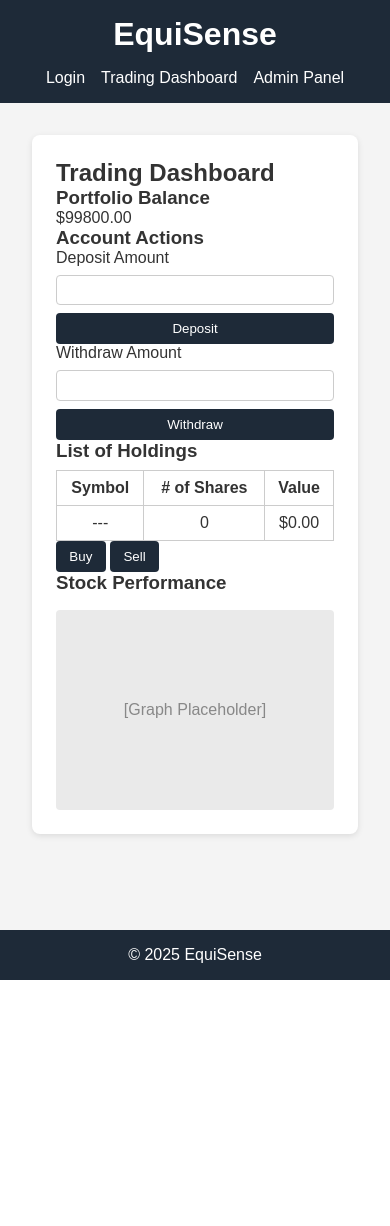
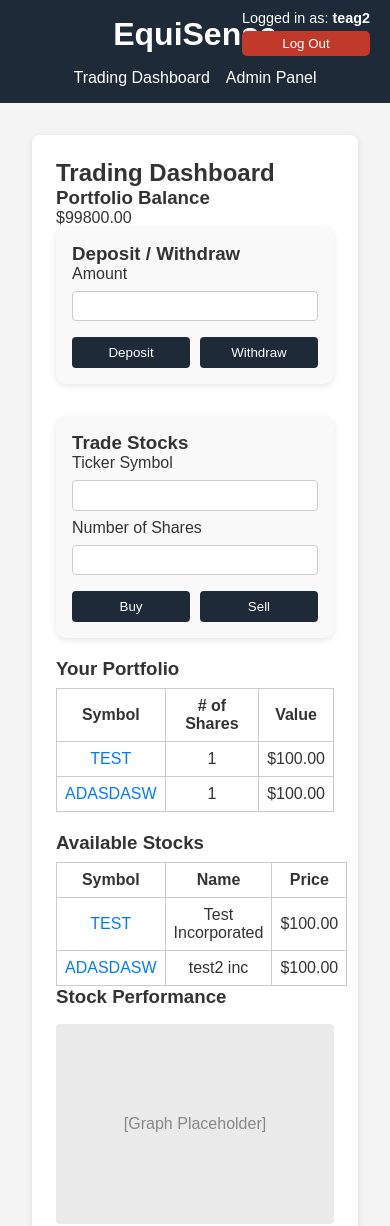
Before and after one commit to teag-asu/Equisense-Stock-Trading-System, a Flask app: page /dashboard/1 in a window 390 px wide. Shown: the top 1226 px of the page. Before the commit the page ends 980 px from the top, so only its background shows below. Run offline with Flask 3, Linux system fonts and the light colour scheme; data comes from the database, SQL or seed files in the repository; both versions use the stored data as it was after the commit.

Commit message:
Adds functionality for creating stocks, buying/selling stocks, viewing a list of stocks and your portfolio, and many other changes

```diff
--- /dev/null
+++ b/Instructions to run.txt
@@ -0,0 +1 @@
+Open this directory in CMD or PowerShell, and run "python app.py", then open "http://127.0.0.1:5000/login" in browser
--- a/app.py
+++ b/app.py
@@ -13,7 +13,7 @@ def get_db_connection():
     return conn
 
 
-# home / login Page
+# home / login page
 @app.route('/')
 @app.route('/login', methods=['GET', 'POST'])
 def login():
@@ -36,6 +36,13 @@ def login():
             return redirect(url_for('login'))
 
     return render_template('login.html')
+
+# logout function
+@app.route('/logout', methods=['POST'])
+def logout():
+    # to be implemented later, since the app doesn't use sessions yet; I just wanted to put in the UI element now
+    flash("You have been logged out.", "success")
+    return redirect(url_for('login'))
 
 
 # register new user
@@ -65,58 +72,90 @@ def register():
 def dashboard(user_id):
     conn = get_db_connection()
     user = conn.execute('SELECT * FROM users WHERE user_id = ?', (user_id,)).fetchone()
+    if not user:
+        flash("User not found.", "error")
+        conn.close()
+        return redirect(url_for('login'))
+
+    # get user's holdings
+    holdings = conn.execute('''
+        SELECT s.symbol, p.quantity AS shares, (p.quantity * s.price) AS value
+        FROM portfolio p
+        JOIN stocks s ON p.stock_id = s.stock_id
+        WHERE p.user_id = ?
+    ''', (user_id,)).fetchall()
+
+    # get full stock list
+    stock_list = conn.execute('SELECT symbol, company_name AS name, price FROM stocks').fetchall()
+    conn.close()
+
+    return render_template(
+        'dashboard.html',
+        user=user,
+        balance=user['balance'],
+        holdings=holdings,
+        stock_list=stock_list,
+        user_id=user_id
+)
+
+
+
+
+# unified deposit/withdraw
+@app.route('/depositwithdraw/<int:user_id>', methods=['POST'])
+def depositwithdraw(user_id):
+    amount = float(request.form['amount'])
+    action = request.form['action']
+
+    if amount <= 0:
+        flash("Amount must be greater than zero.", "error")
+        return redirect(url_for('dashboard', user_id=user_id))
+
+    conn = get_db_connection()
+    user = conn.execute('SELECT balance FROM users WHERE user_id = ?', (user_id,)).fetchone()
 
     if not user:
         flash("User not found.", "error")
         conn.close()
         return redirect(url_for('login'))
 
-    portfolio = conn.execute('''
-        SELECT s.symbol, s.company_name, p.quantity, (p.quantity * s.price) AS value
-        FROM portfolio p
-        JOIN stocks s ON p.stock_id = s.stock_id
-        WHERE p.user_id = ?
-    ''', (user_id,)).fetchall()
-    conn.close()
+    balance = user['balance']
 
-    return render_template(
-        'dashboard.html',
-        user=user,
-        balance=user['balance'],
-        portfolio=portfolio,
-        user_id=user_id
-    )
+    if action == 'deposit':
+        conn.execute('UPDATE users SET balance = balance + ? WHERE user_id = ?', (amount, user_id))
+        flash(f"Deposited ${amount:.2f}.", "success")
+    elif action == 'withdraw':
+        if balance < amount:
+            flash("Insufficient funds.", "error")
+            conn.close()
+            return redirect(url_for('dashboard', user_id=user_id))
+        conn.execute('UPDATE users SET balance = balance - ? WHERE user_id = ?', (amount, user_id))
+        flash(f"Withdrew ${amount:.2f}.", "success")
 
-
-# deposit function
-@app.route('/deposit/<int:user_id>', methods=['POST'])
-def deposit(user_id):
-    amount = float(request.form['amount'])
-    if amount <= 0:
-        flash("Deposit amount must be greater than zero.", "error")
-        return redirect(url_for('dashboard', user_id=user_id))
-
-    conn = get_db_connection()
-    conn.execute(
-        'UPDATE users SET balance = balance + ? WHERE user_id = ?',
-        (amount, user_id)
-    )
     conn.commit()
     conn.close()
-
-    flash(f"Successfully deposited ${amount:.2f}.", "success")
     return redirect(url_for('dashboard', user_id=user_id))
 
 
-# withdraw function
-@app.route('/withdraw/<int:user_id>', methods=['POST'])
-def withdraw(user_id):
-    amount = float(request.form['amount'])
-    if amount <= 0:
-        flash("Withdrawal amount must be greater than zero.", "error")
+# unified buy/sell stock
+@app.route('/trade/<int:user_id>', methods=['POST'])
+def trade(user_id):
+    action = request.form['action']
+    symbol = request.form['symbol'].upper()
+    shares = int(request.form['shares'])
+
+    conn = get_db_connection()
+    stock = conn.execute('SELECT * FROM stocks WHERE symbol = ?', (symbol,)).fetchone()
+
+    if not stock:
+        conn.close()
+        flash("Stock not found.", "error")
         return redirect(url_for('dashboard', user_id=user_id))
 
-    conn = get_db_connection()
+    stock_id = stock['stock_id']
+    price = stock['price']
+    total_cost = shares * price
+
     user = conn.execute('SELECT balance FROM users WHERE user_id = ?', (user_id,)).fetchone()
 
     if not user:
@@ -124,31 +163,86 @@ def withdraw(user_id):
         flash("User not found.", "error")
         return redirect(url_for('login'))
 
-    if user['balance'] < amount:
-        conn.close()
-        flash("Insufficient funds for this withdrawal.", "error")
-        return redirect(url_for('dashboard', user_id=user_id))
+    if action == 'buy':
+        if user['balance'] < total_cost:
+            conn.close()
+            flash("Insufficient funds to buy this stock.", "error")
+            return redirect(url_for('dashboard', user_id=user_id))
 
-    conn.execute(
-        'UPDATE users SET balance = balance - ? WHERE user_id = ?',
-        (amount, user_id)
-    )
+        # subtract balance, add shares to portfolio
+        conn.execute('UPDATE users SET balance = balance - ? WHERE user_id = ?', (total_cost, user_id))
+        conn.execute('''
+            INSERT INTO portfolio (user_id, stock_id, quantity)
+            VALUES (?, ?, ?)
+            ON CONFLICT(user_id, stock_id) DO UPDATE SET quantity = quantity + excluded.quantity
+        ''', (user_id, stock_id, shares))
+        flash(f"Successfully bought {shares} shares of {symbol}.", "success")
+
+    elif action == 'sell':
+        holding = conn.execute(
+            'SELECT quantity FROM portfolio WHERE user_id = ? AND stock_id = ?',
+            (user_id, stock_id)
+        ).fetchone()
+
+        if not holding or holding['quantity'] < shares:
+            conn.close()
+            flash("Not enough shares to sell.", "error")
+            return redirect(url_for('dashboard', user_id=user_id))
+
+        # add balance, remove shares
+        conn.execute('UPDATE users SET balance = balance + ? WHERE user_id = ?', (total_cost, user_id))
+        conn.execute('UPDATE portfolio SET quantity = quantity - ? WHERE user_id = ? AND stock_id = ?',
+                     (shares, user_id, stock_id))
+        # remove the holding from portfolio if quantity hits zero
+        conn.execute('DELETE FROM portfolio WHERE user_id = ? AND stock_id = ? AND quantity <= 0',
+             (user_id, stock_id))
+        flash(f"Successfully sold {shares} shares of {symbol}.", "success")
+
     conn.commit()
     conn.close()
+    return redirect(url_for('dashboard', user_id=user_id))
 
-    flash(f"Successfully withdrew ${amount:.2f}.", "success")
-    return redirect(url_for('dashboard', user_id=user_id))
+
+
 
  # admin panel
 @app.route('/admin')
 def admin():
-    """Displays a list of users and their balances for management."""
     conn = get_db_connection()
     users = conn.execute('SELECT user_id, username, email, balance FROM users').fetchall()
     conn.close()
 
     return render_template('admin.html', users=users)
 
+# create stock function
+@app.route('/create_stock', methods=['POST'])
+def create_stock():
+    symbol = request.form['symbol'].upper().strip()
+    company_name = request.form['company_name'].strip()
+    total_volume = int(request.form['total_volume'])
+    price = float(request.form['price'])
+
+    conn = get_db_connection()
+
+    # checks if ticker already exists
+    existing = conn.execute('SELECT * FROM stocks WHERE symbol = ?', (symbol,)).fetchone()
+    if existing:
+        conn.close()
+        flash(f"Stock with ticker '{symbol}' already exists.", "error")
+        return redirect(url_for('admin'))
+
+    # inserts new stock
+    conn.execute(
+        'INSERT INTO stocks (symbol, company_name, price) VALUES (?, ?, ?)',
+        (symbol, company_name, price)
+    )
+    conn.commit()
+    conn.close()
+
+    flash(f"New stock '{company_name}' ({symbol}) created successfully at ${price:.2f}.", "success")
+    return redirect(url_for('admin'))
+
+
 
 
 # run the flask app
--- a/static/styles.css
+++ b/static/styles.css
@@ -107,6 +107,7 @@ footer {
   margin-top: 2em;
 }
 
+/* stuff for flash */
 .flash-messages {
   margin: 1em auto;
   max-width: 600px;
@@ -131,3 +132,120 @@ footer {
   color: #721c24;
   border: 1px solid #f5c6cb;
 }
+
+/* create stock form */
+.stock-form {
+  display: flex;
+  flex-direction: column;
+  gap: 10px;
+  margin-bottom: 20px;
+  max-width: 400px;
+}
+
+.stock-form input, .stock-form button {
+  padding: 8px;
+  font-size: 1rem;
+}
+
+.stock-form button {
+  background-color: #0074cc;
+  color: white;
+  border: none;
+  border-radius: 5px;
+  cursor: pointer;
+}
+
+.stock-form button:hover {
+  background-color: #005fa3;
+}
+
+/* form layout and button alignment */
+.form-section {
+  display: flex;
+  flex-wrap: wrap;
+  justify-content: space-between;
+  gap: 2rem;
+}
+
+.form-section > div {
+  flex: 1 1 45%;
+  background-color: #f9f9f9;
+  padding: 1rem;
+  border-radius: 10px;
+  box-shadow: 0 2px 6px rgba(0, 0, 0, 0.1);
+}
+
+.button-row {
+  display: flex;
+  justify-content: space-between;
+  margin-top: 0.5rem;
+}
+
+.button-row button {
+  width: 48%;
+}
+
+/* adjust small screens */
+@media (max-width: 768px) {
+  .form-section {
+    flex-direction: column;
+  }
+  .form-section > div {
+    width: 100%;
+  }
+}
+
+/* stock list stuff */
+
+.stock-list, .holdings {
+  margin-top: 20px;
+}
+
+.stock-list table, .holdings table {
+  width: 100%;
+  border-collapse: collapse;
+}
+
+.stock-list th, .stock-list td,
+.holdings th, .holdings td {
+  border: 1px solid #ccc;
+  padding: 8px;
+  text-align: center;
+}
+
+.fill-symbol {
+  color: #007bff;
+  text-decoration: none;
+}
+
+.fill-symbol:hover {
+  text-decoration: underline;
+  cursor: pointer;
+}
+
+/*user panel */
+.user-info {
+  position: absolute;
+  top: 10px;
+  right: 20px;
+  text-align: right;
+}
+
+.user-info p {
+  margin: 0;
+  font-size: 0.9rem;
+}
+
+.user-info button {
+  margin-top: 5px;
+  padding: 5px 10px;
+  border: none;
+  background-color: #c0392b;
+  color: white;
+  cursor: pointer;
+  border-radius: 5px;
+}
+
+.user-info button:hover {
+  background-color: #e74c3c;
+}
--- a/templates/dashboard.html
+++ b/templates/dashboard.html
@@ -11,12 +11,19 @@
   <h1>EquiSense</h1>
   <nav>
     <ul>
-        <li><a href="{{ url_for('login') }}">Login</a></li>
       <li><a href="{{ url_for('dashboard', user_id=user_id) }}">Trading Dashboard</a></li>
       <li><a href="{{ url_for('admin') }}">Admin Panel</a></li>
     </ul>
   </nav>
+
+  <div class="user-info">
+    <p>Logged in as: <strong>{{ user['username'] }}</strong></p>
+    <form action="{{ url_for('logout') }}" method="post">
+      <button type="submit">Log Out</button>
+    </form>
+  </div>
 </header>
+
 
 <main>
   {% with messages = get_flashed_messages(with_categories=true) %}
@@ -37,40 +44,84 @@
       <p>${{ "%.2f"|format(balance) }}</p>
     </div>
 
-      <div class="account-actions">
-        <h3>Account Actions</h3>
-        <form action="{{ url_for('deposit', user_id=user_id) }}" method="post">
-          <label for="deposit-amount">Deposit Amount</label>
-          <input type="number" id="deposit-amount" name="amount" step="0.01" required>
-          <button type="submit">Deposit</button>
-        </form>
-
-        <form action="{{ url_for('withdraw', user_id=user_id) }}" method="post">
-          <label for="withdraw-amount">Withdraw Amount</label>
-          <input type="number" id="withdraw-amount" name="amount" step="0.01" required>
-          <button type="submit">Withdraw</button>
+    <div class="form-section">
+      <div class="depositwithdraw">
+        <h3>Deposit / Withdraw</h3>
+        <form action="{{ url_for('depositwithdraw', user_id=user_id) }}" method="post">
+          <label for="account-amount">Amount</label>
+          <input type="number" id="account-amount" name="amount" step="0.01" required>
+          <div class="button-row">
+            <button type="submit" name="action" value="deposit">Deposit</button>
+            <button type="submit" name="action" value="withdraw">Withdraw</button>
+          </div>
         </form>
       </div>
 
+      <div class="trade-actions">
+        <h3>Trade Stocks</h3>
+        <form action="{{ url_for('trade', user_id=user_id) }}" method="post">
+          <label for="symbol">Ticker Symbol</label>
+          <input type="text" id="symbol" name="symbol" required>
+
+          <label for="shares">Number of Shares</label>
+          <input type="number" id="shares" name="shares" min="1" required>
+
+          <div class="button-row">
+            <button type="submit" name="action" value="buy">Buy</button>
+            <button type="submit" name="action" value="sell">Sell</button>
+          </div>
+        </form>
+      </div>
+    </div>
+
+    <!-- list of user's holdings -->
     <div class="holdings">
-        <h3>List of Holdings</h3>
+      <h3>Your Portfolio</h3>
       <table>
         <tr>
           <th>Symbol</th>
           <th># of Shares</th>
           <th>Value</th>
         </tr>
+        {% if holdings %}
+          {% for stock in holdings %}
           <tr>
-            <td>---</td>
-            <td>0</td>
-            <td>$0.00</td>
+            <td><a href="#" class="fill-symbol" data-symbol="{{ stock.symbol }}">{{ stock.symbol }}</a></td>
+            <td>{{ stock.shares }}</td>
+            <td>${{ "%.2f"|format(stock.value) }}</td>
           </tr>
+          {% endfor %}
+        {% else %}
+          <tr>
+            <td colspan="3">No holdings yet.</td>
+          </tr>
+        {% endif %}
       </table>
     </div>
 
-      <div class="trade-actions">
-        <button>Buy</button>
-        <button>Sell</button>
+    <!-- available stocks section -->
+    <div class="stock-list">
+      <h3>Available Stocks</h3>
+      <table>
+        <tr>
+          <th>Symbol</th>
+          <th>Name</th>
+          <th>Price</th>
+        </tr>
+        {% if stock_list %}
+          {% for stock in stock_list %}
+          <tr>
+            <td><a href="#" class="fill-symbol" data-symbol="{{ stock.symbol }}">{{ stock.symbol }}</a></td>
+            <td>{{ stock.name }}</td>
+            <td>${{ "%.2f"|format(stock.price) }}</td>
+          </tr>
+          {% endfor %}
+        {% else %}
+          <tr>
+            <td colspan="3">No stock data available.</td>
+          </tr>
+        {% endif %}
+      </table>
     </div>
 
     <div class="stock-performance">
@@ -80,6 +131,24 @@
   </section>
 </main>
 
+<!-- JS script to make clicking symbol in list fill in buy/sell input -->
+<script>
+document.addEventListener("DOMContentLoaded", function() {
+  document.querySelectorAll(".fill-symbol").forEach(link => {
+    link.addEventListener("click", function(e) {
+      e.preventDefault();
+      const symbol = this.getAttribute("data-symbol");
+      const input = document.getElementById("symbol");
+      if (input) {
+        input.value = symbol;
+        input.focus();
+      }
+    });
+  });
+});
+</script>
+
+
   <footer>
     <p>&copy; 2025 EquiSense</p>
   </footer>
```
Also changed, not shown: DB rough draft.py (+8 -7 lines), templates/admin.html (+39 -4 lines), templates/login.html (+9 -0 lines), stock_trading.db. Lines whose indentation alone changed are shown as unchanged.
